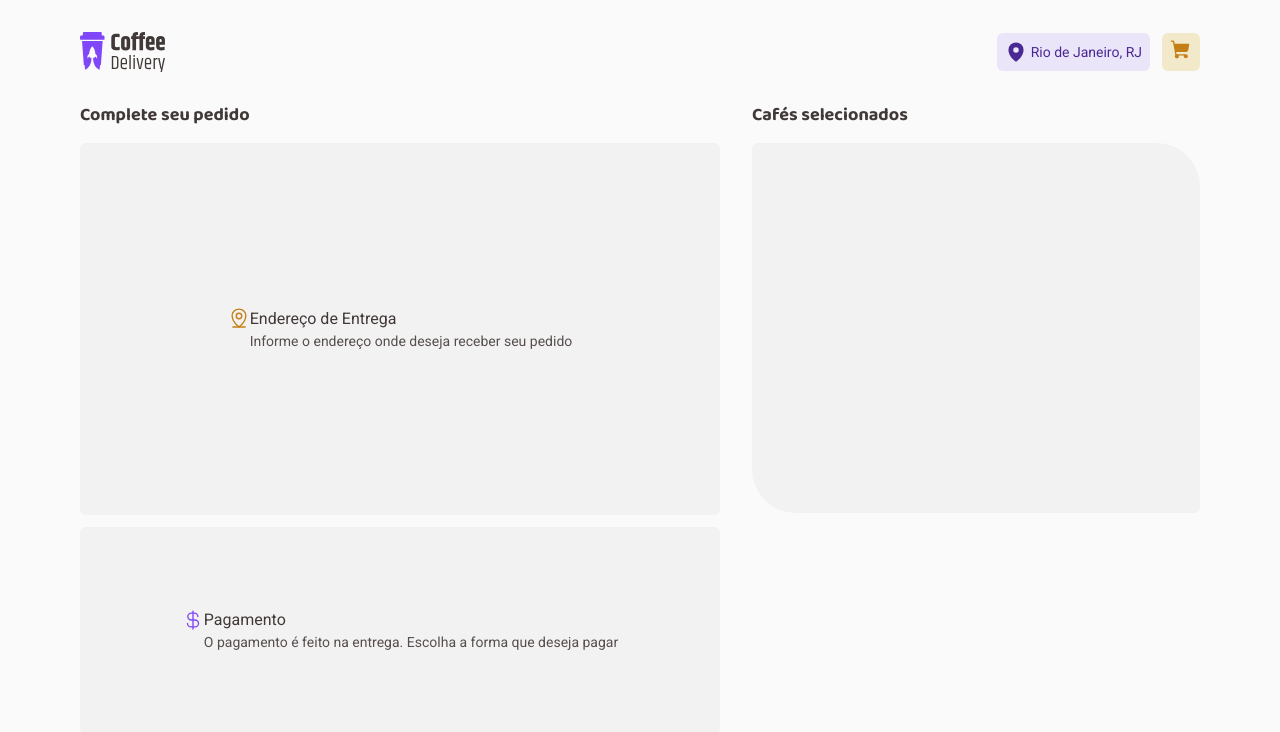
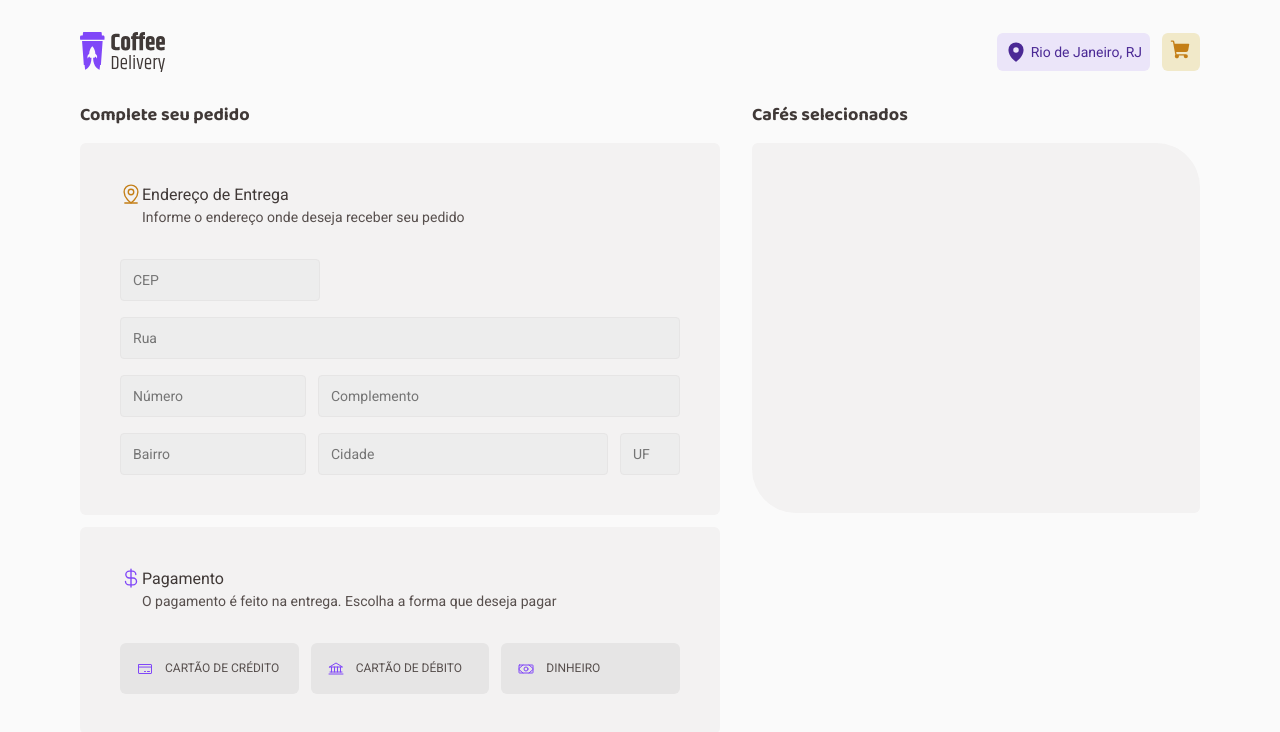
Before and after one commit to bernardo-caetano/coffee-delivery, a React (Vite) app: page /checkout in a window 1280 px wide. Shown: the top 732 px of the page. Built offline with nearby package versions, Linux system fonts and the light colour scheme.

Commit message:
form layout done

```diff
--- a/src/pages/Checkout/index.tsx
+++ b/src/pages/Checkout/index.tsx
@@ -1,5 +1,6 @@
+import { Bank, CreditCard, Money } from 'phosphor-react'
 import { FormTitle } from './components/FormTitle'
-import { AskContainer, CheckoutContainer, CoffeeSelectedContainer, CoffeeSelectedContent, FormContainer, PaymentContainer, Title } from './styles'
+import { AskContainer, CheckoutContainer, CoffeeSelectedContainer, CoffeeSelectedContent, FormContainer, FormContent, Input, InputContainer, PaymentButton, PaymentContainer, PaymmentContent, Title } from './styles'
 
 export function Checkout() {
   return (
@@ -9,9 +10,36 @@ export function Checkout() {
         <Title><h2>Complete seu pedido</h2></Title>
         <FormContainer>
          <FormTitle icon='map' content={['Endereço de Entrega','Informe o endereço onde deseja receber seu pedido']}/>
+          <FormContent>
+            <Input width='12.5rem' placeholder='CEP' required />
+            <Input width='100%' placeholder='Rua' required/>
+            <InputContainer>
+              <Input width='12.5rem' placeholder='Número' required/>
+              <Input width='100%' placeholder='Complemento'/>
+            </InputContainer>
+            <InputContainer>
+              <Input width='12.5rem' placeholder='Bairro' required/>
+              <Input width='100%' placeholder='Cidade' required/>
+              <Input width='3.75rem' placeholder='UF' required/>
+            </InputContainer>
+          </FormContent>
         </FormContainer>
         <PaymentContainer>
           <FormTitle icon='dollar' content={['Pagamento','O pagamento é feito na entrega. Escolha a forma que deseja pagar']}/>
+          <PaymmentContent>
+            <PaymentButton>
+              <CreditCard color='#8047F8' size={16} />
+              cartão de crédito
+            </PaymentButton>
+            <PaymentButton>
+              <Bank color='#8047F8' size={16} />
+              cartão de débito
+            </PaymentButton>
+            <PaymentButton>
+              <Money color='#8047F8' size={16} />
+              dinheiro
+            </PaymentButton>
+          </PaymmentContent>
         </PaymentContainer>
       </AskContainer>
 
--- a/src/pages/Checkout/styles.ts
+++ b/src/pages/Checkout/styles.ts
@@ -1,4 +1,8 @@
 import styled from 'styled-components'
+
+interface InputProps {
+  width: string;
+}
 
 const BaseContainer = styled.div`
   display: flex;
@@ -38,7 +42,11 @@ export const Title = styled.div`
   }
 `
 
-export const FormContainer = styled(BaseContainer)`
+export const FormContainer = styled.div`
+    display: flex;
+    align-items: flex-start;
+    justify-content: center;
+    flex-direction: column;
     padding: 2.5rem;
     width: 40rem;
     height: 23.25rem;
@@ -50,7 +58,10 @@ export const FormContainer = styled(BaseContainer)`
     flex-grow: 0;
 `
 
-export const PaymentContainer = styled(BaseContainer)`
+export const PaymentContainer = styled.div`
+  display: flex;
+  align-items: flex-start;
+  justify-content: center;
   padding: 2.5rem;
   width: 40rem;
   height: 12.9375rem;
@@ -60,6 +71,7 @@ export const PaymentContainer = styled(BaseContainer)`
   order: 1;
   align-self: stretch;
   flex-grow: 0;
+  flex-direction: column;
 `
 export const CoffeeSelectedContainer = styled(BaseContainer)`
   flex-direction: column;
@@ -74,3 +86,63 @@ export const CoffeeSelectedContent = styled(BaseContainer)`
   background: ${props => props.theme['base-card']};
   border-radius: 6px 44px;
 `
+export const FormContent = styled.div`
+  display: flex;
+  align-items: flex-start;
+  justify-content: center;
+  flex-direction: column;
+  gap: 1rem;
+  width: 100%;
+  margin-top: 2rem;
+`
+
+export const InputContainer = styled(BaseContainer)`
+  width: 100%;
+  gap: 0.75rem;
+`
+export const Input = styled.input<InputProps>`
+  width: ${props => props.width};
+  height: 2.625rem;
+  padding: 0.75rem;
+  background: ${props => props.theme['base-input']};
+  border: 1px solid ${props => props.theme['base-button']};
+  border-radius: 4px;
+
+  font-size: 0.875rem;
+  line-height: 130%;
+  color:  ${props => props.theme['base-text']};
+
+  &:focus {
+    border-color: ${props => props.theme['yellow-dark']};
+  }
+`
+export const PaymmentContent = styled(BaseContainer)`
+  width: 100%;
+  gap: 0.75rem;
+  margin-top: 2rem;
+`
+
+export const PaymentButton = styled.button`
+  display: flex;
+  flex-direction: row;
+  align-items: center;
+  justify-content: flex-start;
+  padding: 1rem;
+  gap: 0.75rem;
+
+  width: 11.17rem;
+  height: 3.1875rem;
+  background: ${props => props.theme['base-button']};
+  border: 1px solid transparent;
+  border-radius: 6px;
+
+  font-size: 0.75rem;
+  line-height: 160%;
+  text-transform: uppercase;
+  color: ${props => props.theme['base-text']};
+
+  &:focus {
+    border: 1px solid ${props => props.theme.purple};
+    background: ${props => props.theme['purple-ligth']};
+  }
+`
--- a/src/pages/Home/components/CoffeeCard/index.tsx
+++ b/src/pages/Home/components/CoffeeCard/index.tsx
@@ -29,7 +29,7 @@ export function CoffeeCard({
         <img src={image} alt={name}/>
 
         <TagContainer>
-        {tags.map(tag => (<Tag>{tag}</Tag>))}
+        {tags.map(tag => (<Tag key={tag}>{tag}</Tag>))}
         </TagContainer>
         <InfoContainer>
           <h4>{name}</h4>
--- a/src/styles/global.ts
+++ b/src/styles/global.ts
@@ -7,6 +7,10 @@ export const GlobalStyle = createGlobalStyle`
   margin: 0;
   padding: 0;
   box-sizing: border-box;
+}
+
+:focus {
+  outline: 0;
 }
 
 body{
```
